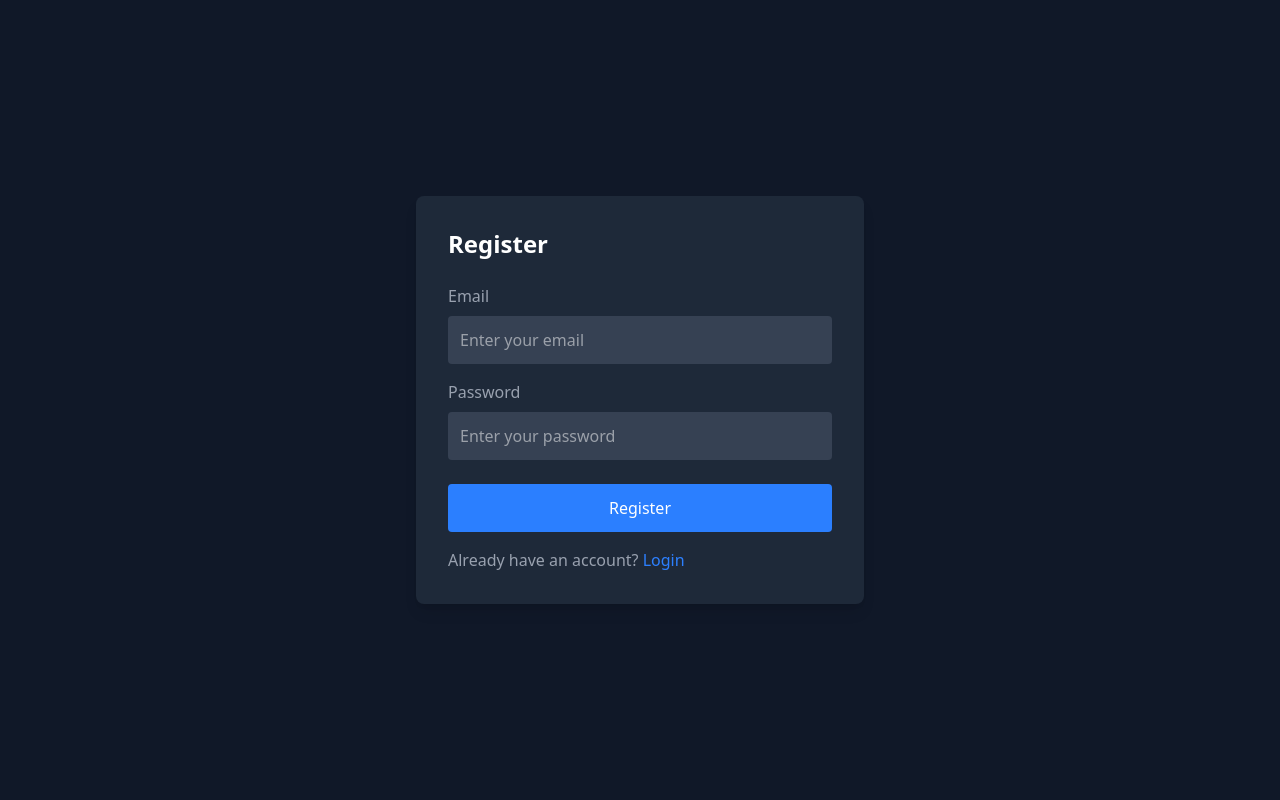
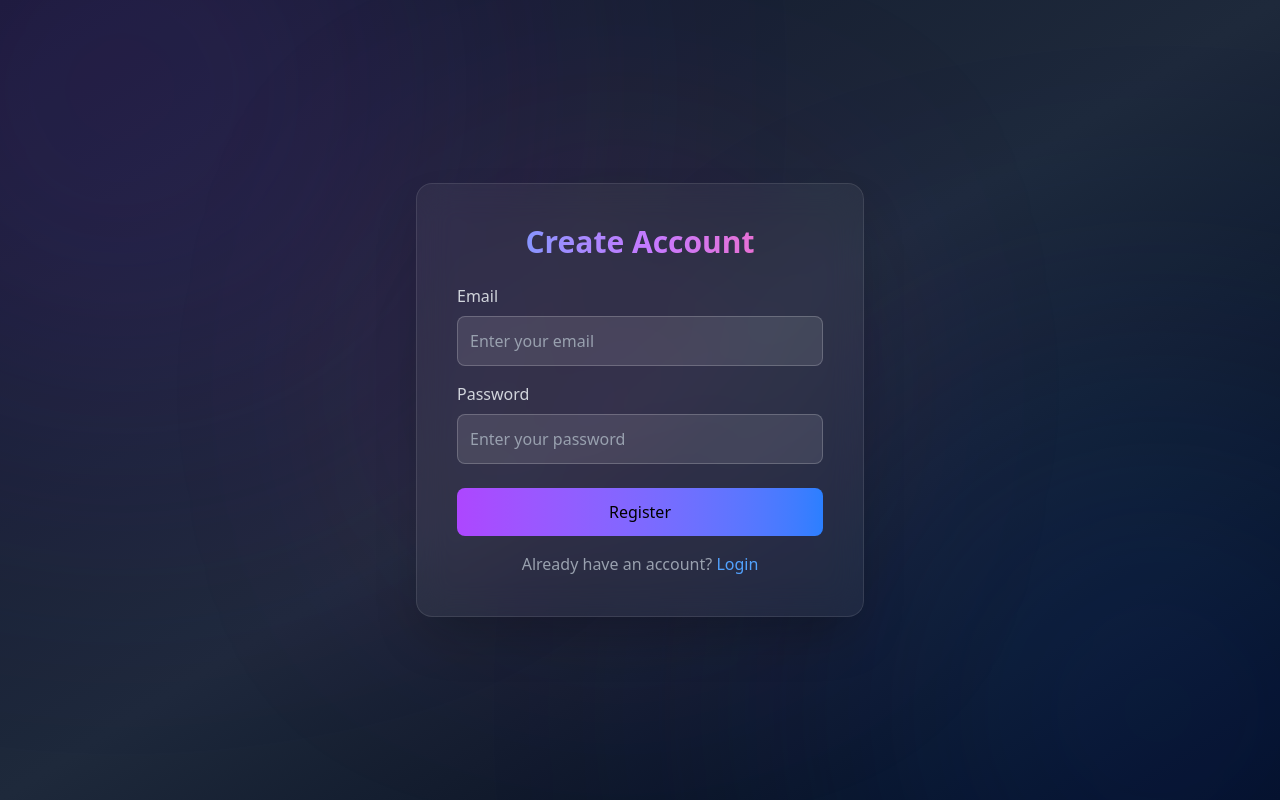
Before and after one commit to vishalraccha/Slash-AI-Agent, a React (Vite) app in the folder frontend/: page /register in a window 1280 px wide. Built offline with nearby package versions, Linux system fonts and the light colour scheme.

Commit message:
Update Register.jsx

```diff
--- a/frontend/src/screens/Register.jsx
+++ b/frontend/src/screens/Register.jsx
@@ -1,76 +1,83 @@
-import React, { useState, useContext } from 'react'
-import { Link, useNavigate } from 'react-router-dom'
-import { UserContext } from '../context/user.context'
-import axios from '../config/axios'
+import React, { useState, useContext } from 'react';
+import { Link, useNavigate } from 'react-router-dom';
+import { UserContext } from '../context/user.context';
+import axios from '../config/axios';
 
 const Register = () => {
-
-    const [ email, setEmail ] = useState('')
-    const [ password, setPassword ] = useState('')
-
-    const { setUser } = useContext(UserContext)
-
-    const navigate = useNavigate()
-
+  const [email, setEmail] = useState('');
+  const [password, setPassword] = useState('');
+  const { setUser } = useContext(UserContext);
+  const navigate = useNavigate();
 
   function submitHandler(e) {
+    e.preventDefault();
 
-        e.preventDefault()
-
-        axios.post('/users/register', {
-            email,
-            password
-        }).then((res) => {
-            console.log(res.data)
-            localStorage.setItem('token', res.data.token)
-            setUser(res.data.user)
-            navigate('/')
-        }).catch((err) => {
-            console.log(err.response.data)
+    axios
+      .post('/users/register', { email, password })
+      .then((res) => {
+        localStorage.setItem('token', res.data.token);
+        setUser(res.data.user);
+        navigate('/');
       })
+      .catch((err) => {
+        console.log(err.response.data);
+      });
   }
 
+  return (
+    <div className="relative min-h-screen flex items-center justify-center bg-gradient-to-br from-[#0f172a] via-[#1e293b] to-[#020617] overflow-hidden">
 
-    return (
-        <div className="min-h-screen flex items-center justify-center bg-gray-900">
-            <div className="bg-gray-800 p-8 rounded-lg shadow-lg w-full max-w-md">
-                <h2 className="text-2xl font-bold text-white mb-6">Register</h2>
-                <form
-                    onSubmit={submitHandler}
-                >
+      {/* Animated Gradient Blobs */}
+      <div className="absolute top-[-20%] left-[-10%] w-[500px] h-[500px] bg-purple-500/40 rounded-full blur-[200px] animate-pulse" />
+      <div className="absolute bottom-[-20%] right-[-10%] w-[500px] h-[500px] bg-blue-500/40 rounded-full blur-[200px] animate-pulse delay-500" />
+      <div className="absolute top-[30%] right-[40%] w-[300px] h-[300px] bg-pink-500/30 rounded-full blur-[150px] animate-pulse delay-700" />
+
+      {/* Register Card */}
+      <div className="relative z-10 bg-white/5 backdrop-blur-lg p-10 rounded-2xl border border-white/10 w-full max-w-md shadow-2xl animate-fadeIn">
+        <h2 className="text-3xl font-bold text-center mb-6 bg-gradient-to-r from-blue-400 via-purple-400 to-pink-400 bg-clip-text text-transparent">
+          Create Account
+        </h2>
+        <form onSubmit={submitHandler}>
           <div className="mb-4">
-                        <label className="block text-gray-400 mb-2" htmlFor="email">Email</label>
+            <label className="block text-gray-300 mb-2" htmlFor="email">
+              Email
+            </label>
             <input
               onChange={(e) => setEmail(e.target.value)}
               type="email"
               id="email"
-                            className="w-full p-3 rounded bg-gray-700 text-white focus:outline-none focus:ring-2 focus:ring-blue-500"
+              className="w-full p-3 rounded-lg bg-white/10 border border-white/20 text-white placeholder-gray-400 focus:outline-none focus:ring-2 focus:ring-purple-500 transition-all"
               placeholder="Enter your email"
             />
           </div>
           <div className="mb-6">
-                        <label className="block text-gray-400 mb-2" htmlFor="password">Password</label>
+            <label className="block text-gray-300 mb-2" htmlFor="password">
+              Password
+            </label>
             <input
-                            onChange={(e) => setPassword(e.target.value)} s
+              onChange={(e) => setPassword(e.target.value)}
               type="password"
               id="password"
-                            className="w-full p-3 rounded bg-gray-700 text-white focus:outline-none focus:ring-2 focus:ring-blue-500"
+              className="w-full p-3 rounded-lg bg-white/10 border border-white/20 text-white placeholder-gray-400 focus:outline-none focus:ring-2 focus:ring-purple-500 transition-all"
               placeholder="Enter your password"
             />
           </div>
           <button
             type="submit"
-                        className="w-full p-3 rounded bg-blue-500 text-white hover:bg-blue-600 focus:outline-none focus:ring-2 focus:ring-blue-500"
+            className="w-full p-3 rounded-lg bg-gradient-to-r from-purple-500 to-blue-500 hover:scale-105 hover:shadow-lg hover:shadow-purple-500/50 transition-all duration-300"
           >
             Register
           </button>
         </form>
-                <p className="text-gray-400 mt-4">
-                    Already have an account? <Link to="/login" className="text-blue-500 hover:underline">Login</Link>
+        <p className="text-gray-400 mt-4 text-center">
+          Already have an account?{' '}
+          <Link to="/login" className="text-blue-400 hover:underline">
+            Login
+          </Link>
         </p>
       </div>
     </div>
-    )
-}
+  );
+};
 
-export default Register
+export default Register;
```
Lines whose indentation alone changed are shown as unchanged.
